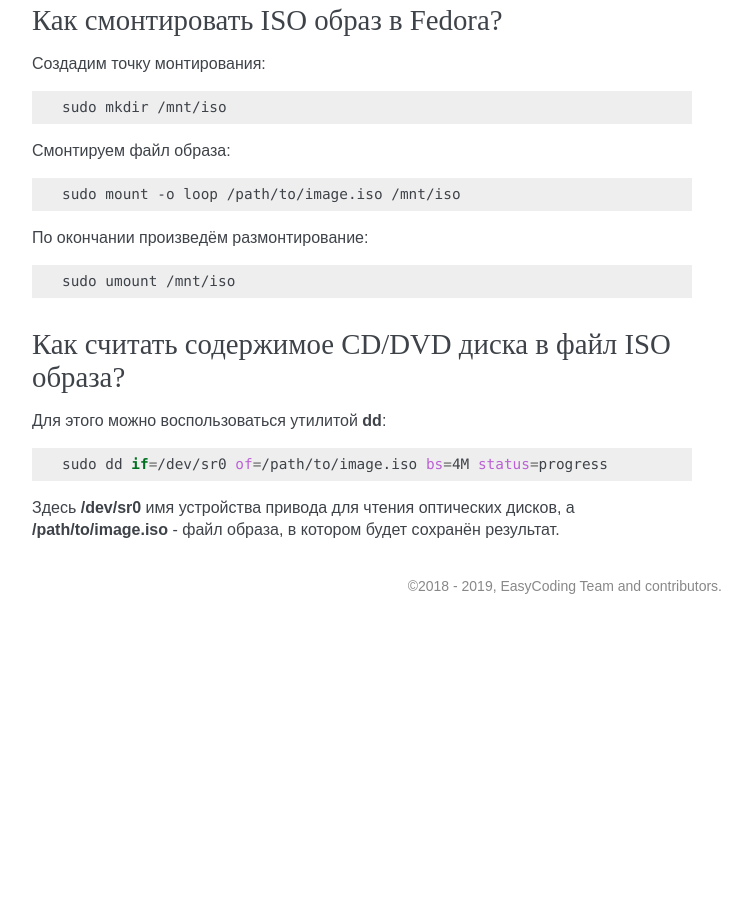
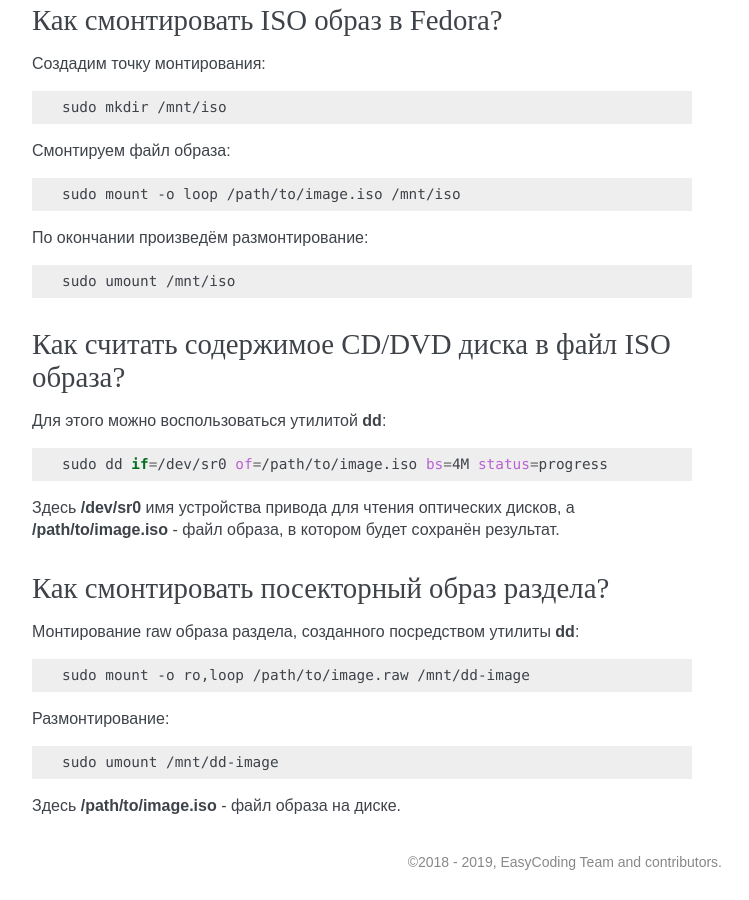
Before and after one commit to RussianFedora/FAQ, a Sphinx documentation site: the page built from source/using-system.rst, in a window 1280 px wide and 900 px high, scrolled down 15054 px. Shown: the whole window, without its empty margins (388-1137 px from the left). Built offline with Sphinx 7.4.7, drawn with Linux system fonts in a browser that asks for light colours; before the commit the page ends 15678 px from its top, so only the background shows below that; some of the changed text lies outside the part shown.

Commit message:
Added question about mount of raw disk images.

```diff
--- a/source/using-system.rst
+++ b/source/using-system.rst
@@ -875,3 +875,23 @@ KDE Connect не видит мой смартфон. Как исправить?
     sudo dd if=/dev/sr0 of=/path/to/image.iso bs=4M status=progress
 
 Здесь **/dev/sr0** имя устройства привода для чтения оптических дисков, а **/path/to/image.iso** - файл образа, в котором будет сохранён результат.
+
+.. index:: dd, disk, drive, image
+.. _dd-mount:
+
+Как смонтировать посекторный образ раздела?
+================================================
+
+Монтирование raw образа раздела, созданного посредством утилиты **dd**:
+
+.. code-block:: bash
+
+    sudo mount -o ro,loop /path/to/image.raw /mnt/dd-image
+
+Размонтирование:
+
+.. code-block:: bash
+
+    sudo umount /mnt/dd-image
+
+Здесь **/path/to/image.iso** - файл образа на диске.
```
